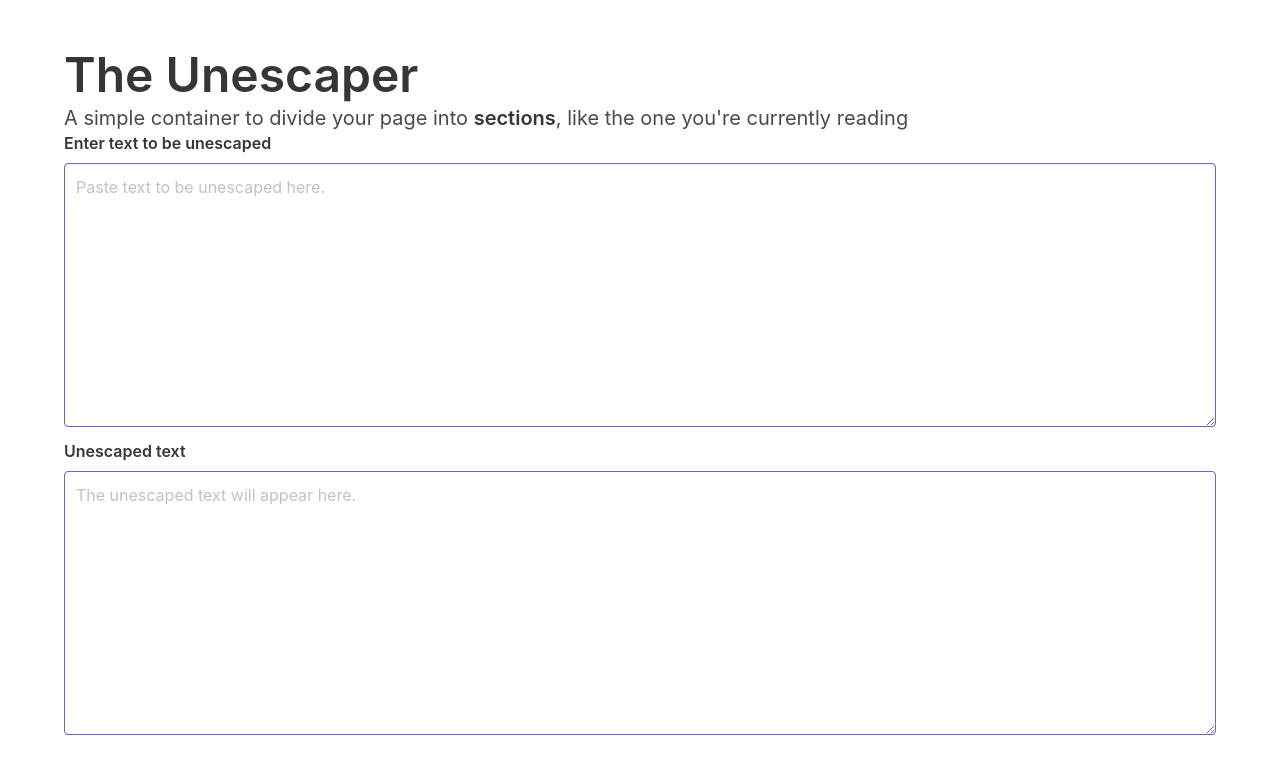
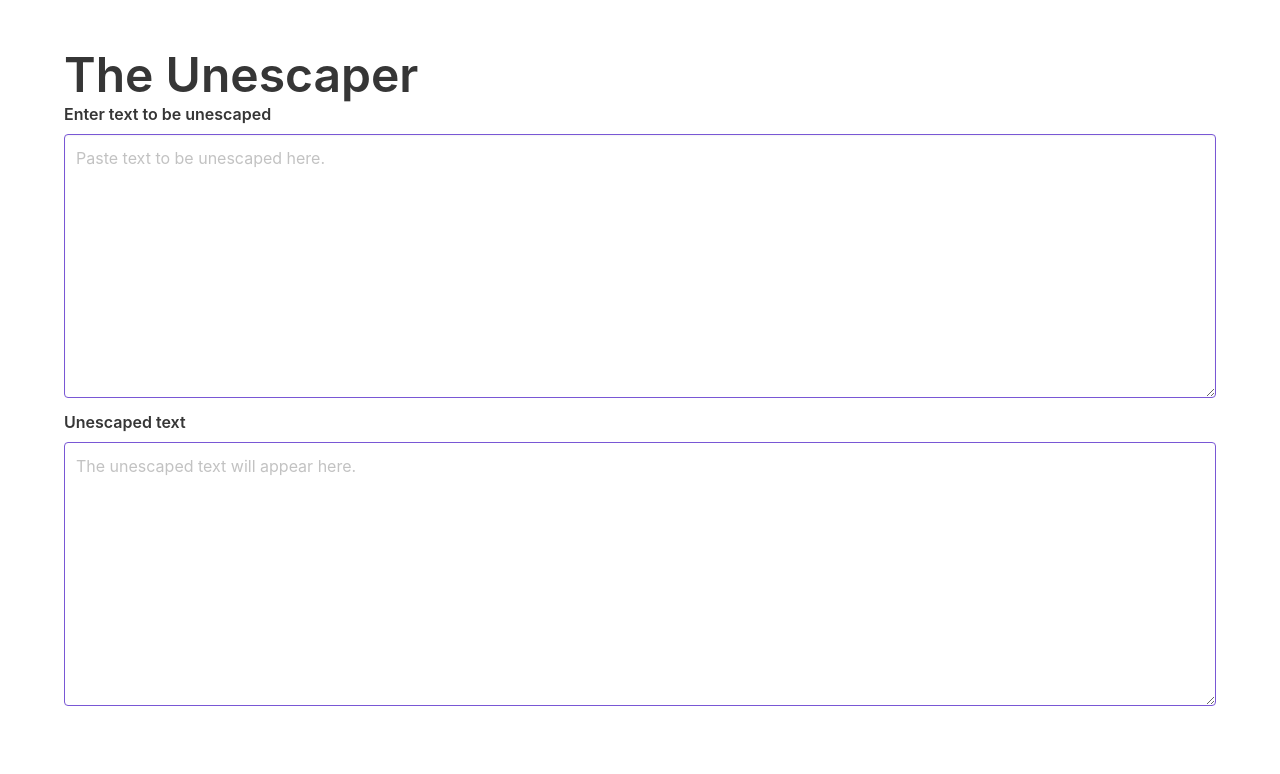
Before and after one commit to gldraphael/unescaper, a Vue app: page / in a window 1280 px wide. Shown: the top 774 px of the page. Built offline with nearby package versions, Linux system fonts and the light colour scheme.

Commit message:
Remove the subtitle

```diff
--- a/src/App.vue
+++ b/src/App.vue
@@ -3,10 +3,6 @@
     <section class="section">
       <div class="container">
         <h1 class="title is-1">The Unescaper</h1>
-        <h2 class="subtitle">
-          A simple container to divide your page into <strong>sections</strong>,
-          like the one you're currently reading
-        </h2>
       </div>
       <div class="container">
         <div class="field">
```
